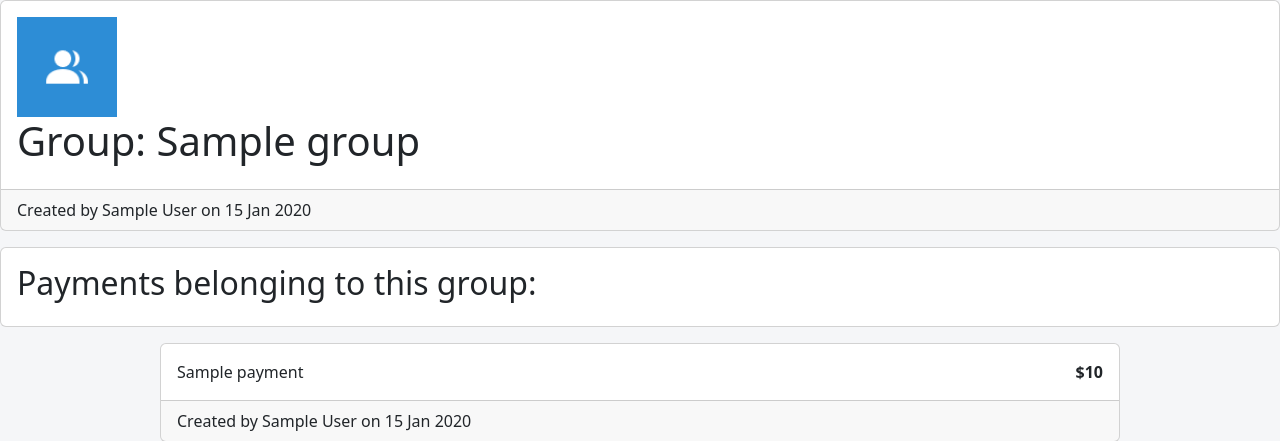
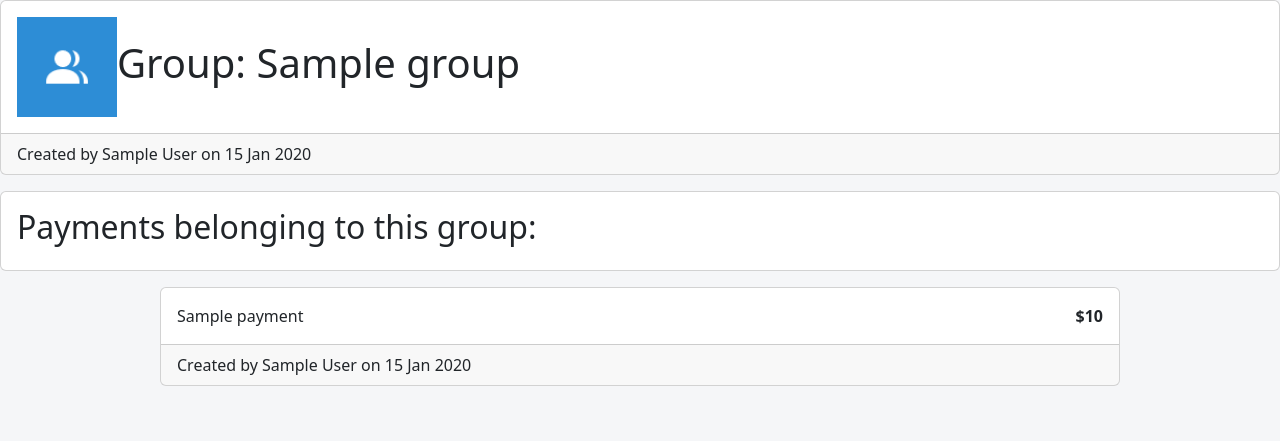
Before and after one commit to meronogbai/group-payments, a Rails app: page /groups/1 in a window 1280 px wide. Shown: the part 56-497 px from the top of the page. Run offline with Rails 7, Linux system fonts and the light colour scheme; a user stored in the database is signed in; tables that the repository leaves empty hold one stand-in row (values such as "Sample post"); style sheets or scripts are compiled from the project's sources; some libraries are stand-ins or nearby versions.

Commit message:
Improve group icon styles

```diff
--- a/app/views/groups/_group.html.erb
+++ b/app/views/groups/_group.html.erb
@@ -1,11 +1,11 @@
 <div class="card w-75 mx-auto my-3">
   <div class="card-body d-flex justify-content-between">
-    <%= link_to group do %>
+    <%= link_to group, class: 'card-link' do %>
       <%= display_icon(group) %>
       <span><%= group.name %></span>
     <% end %>
   </div>
   <div class="card-footer">
-    <strong>Created by <%= group.user.name %></strong> on <%= group.created_at.strftime("%d %b %Y") %>
+    Created by <strong><%= group.user.name %></strong> on <%= group.created_at.strftime("%d %b %Y") %>
   </div>
 </div>
--- a/app/views/groups/show.html.erb
+++ b/app/views/groups/show.html.erb
@@ -1,9 +1,9 @@
 <% provide(:title, @group.name) %>
 <%= render 'layouts/header'%>
 <div class="card">
-  <div class="card-body">
+  <div class="card-body d-flex align-items-center">
     <%= display_icon(@group) %>
-    <h1>Group: <%= @group.name %></h1>
+    <h1 class="ml-3">Group: <%= @group.name %></h1>
   </div>
   <div class="card-footer">
     Created by <%= @group.user.name %> on <%= @group.created_at.strftime("%d %b %Y") %>
```
